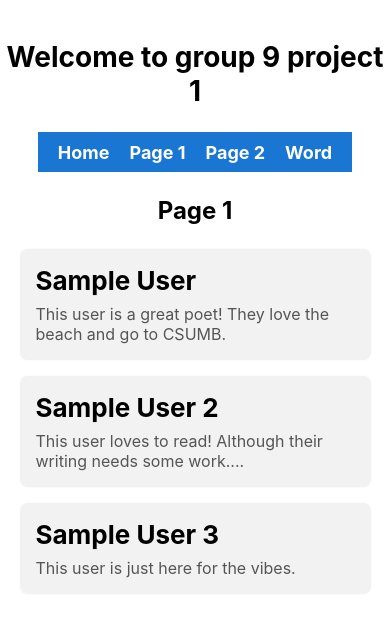
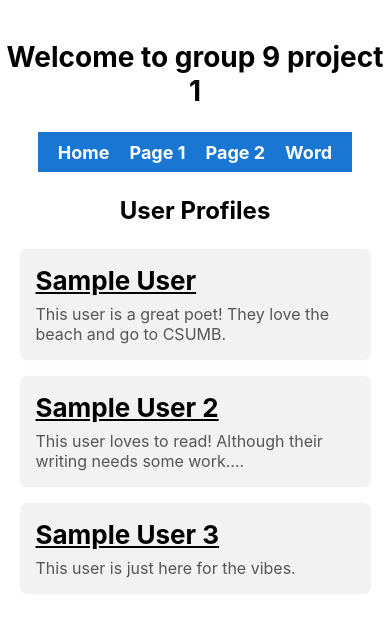
Before and after one commit to JesusG2022/Project-1-cst-438-react-native, a React Native app in the folder my-app/: screen /Page1 in a window 390 px wide. Shown: the top 632 px of the page. Built offline with nearby package versions, Linux system fonts and the light colour scheme.

Commit message:
Added feature: click on username to navigate to page2, which will display all user posts.

```diff
--- a/my-app/App.tsx
+++ b/my-app/App.tsx
@@ -9,6 +9,8 @@ import Page1 from './pages/page1';
 import Page2 from './pages/page2';
 import Dictionary from './pages/WordOftheDay';
 import WordOftheDay from './pages/WordOftheDay';
+import { createNativeStackNavigator } from '@react-navigation/native-stack';
+
 
 import * as SQLite from 'expo-sqlite';
 
--- a/my-app/pages/page1.tsx
+++ b/my-app/pages/page1.tsx
@@ -2,36 +2,49 @@ import React from 'react';
 import { View, Text, StyleSheet } from 'react-native';
 import Navbar from '../components/Narbar';
 import Title from '../components/Title';
+import { useNavigation } from '@react-navigation/native';
+import { TouchableOpacity } from 'react-native';
+import { NativeStackNavigationProp } from '@react-navigation/native-stack';
 
-const users = [
+type RootStackParamList = {
+  Page1: undefined;
+  Page2: undefined;
+};
+
+type Page1ScreenProp = NativeStackNavigationProp<RootStackParamList, 'Page1'>;
+
+
+const Page1 = () => {
+  const users = [
   {
     name: 'Sample User',
     bio: 'This user is a great poet! They love the beach and go to CSUMB.',
-  //include image later
   },
   {
     name: 'Sample User 2',
     bio: 'This user loves to read! Although their writing needs some work....',
-  //include image later
   },
   {
     name: 'Sample User 3',
     bio: 'This user is just here for the vibes.',
-  //include image later
   },
 ];
 
-const Page1 = () => {
+//hyperlinks on user name to page 2 for now
+  const navigation = useNavigation<Page1ScreenProp>();
+
   return (
     <View style={styles.container}>
       <Title />
       <Navbar />
-      <Text style={styles.pageTitle}>Page 1</Text>
+      <Text style={styles.pageTitle}>User Profiles</Text>
       <View style={styles.break} />
       <View style={styles.usersContainer}>
         {users.map((user, idx) => (
           <View key={idx} style={styles.userBox}>
-            <Text style={styles.name}>{user.name}</Text>
+            <TouchableOpacity onPress={() => navigation.navigate('Page2')}>
+              <Text style={[styles.name, { textDecorationLine: 'underline' }]}>{user.name}</Text>
+            </TouchableOpacity>
             <Text style={styles.bio}>{user.bio}</Text>
           </View>
         ))}
```
